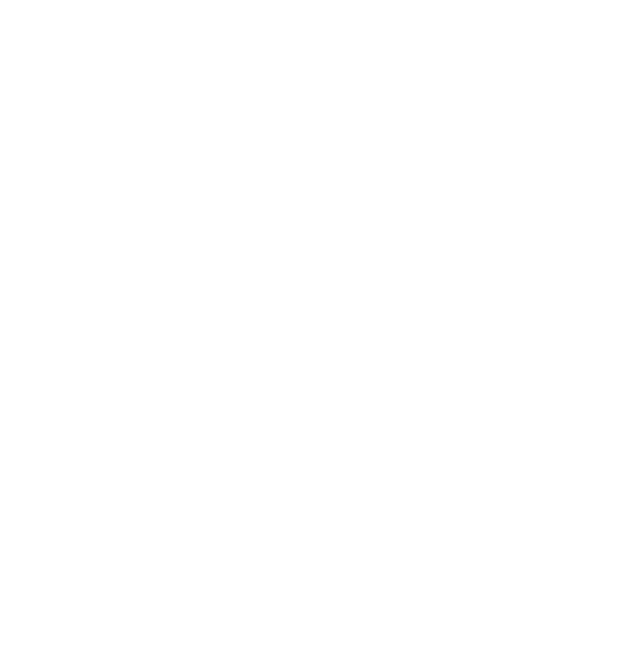
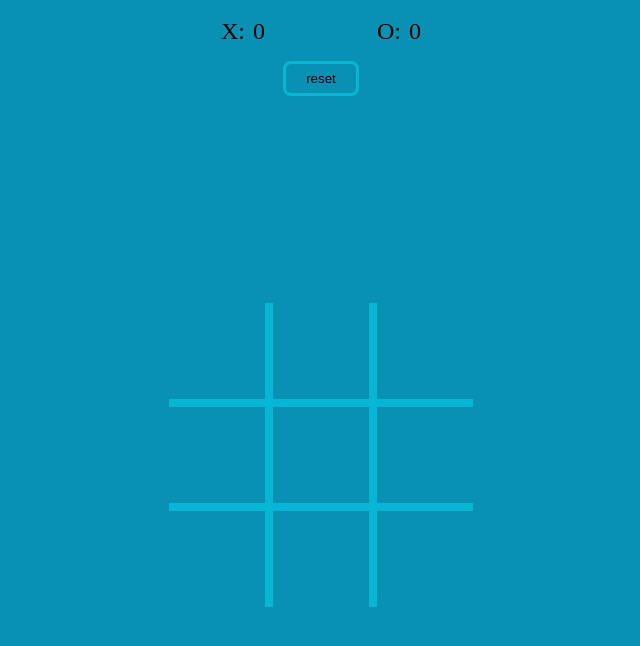
Before and after one commit to drososdros/the-odin-project, a plain HTML site: page tic-tac-toe/index.html in a window 1280 px wide. Shown: the whole page, without its empty margins (319-959 px from the left). Drawn offline with Linux system fonts and the light colour scheme.

Commit message:
finish the game

```diff
--- /dev/null
+++ b/tic-tac-toe/css/style.css
@@ -0,0 +1,93 @@
+body {
+  height: 100vh;
+  display: grid;
+  grid-template-rows: 1fr 1fr 15fr;
+  align-items: center;
+  background-color: #0891b2;
+  justify-items: center;
+}
+
+.gameboard {
+  justify-self: center;
+  display: grid;
+  grid-template-columns: repeat(3, 1fr);
+  margin: 2px;
+  margin: 2px;
+  gap: .5rem;
+  background-color: #06b6d4;
+
+}
+
+.winner {
+  position: absolute;
+  top: 0;
+  left: 0;
+  width: 100vw;
+  height: 100vh;
+  background-color: inherit;
+  display: flex;
+  justify-content: center;
+  align-items: center;
+  font-size: 7rem;
+
+}
+
+.display-none {
+  display: none;
+}
+
+
+.score {
+  font-size: 1.5rem;
+  width: 100%;
+  display: flex;
+  justify-content: center;
+  gap: 4rem;
+}
+
+.score>span {
+  display: inline-flex;
+  align-items: center;
+  padding: .5rem 1.5rem;
+  gap: .5rem;
+}
+
+.turn {
+  border-bottom: .2rem solid black;
+}
+
+.white {
+  color: white;
+}
+
+.reset {
+
+  justify-self: center;
+  all: revert;
+  background-color: inherit;
+  border: .2rem solid #06b6d4;
+  padding: .5em 1.5em;
+  border-radius: .5rem;
+
+}
+
+.reset:hover {
+  background-color: #06b6d4;
+
+}
+
+
+
+button {
+  font-weight: 900;
+  font-size: 2.5rem;
+  height: 6rem;
+  width: 6rem;
+  border: none;
+  background-color: #0891b2;
+}
+
+
+button:hover {
+  background-color: #0891b2;
+}
--- a/tic-tac-toe/index.html
+++ b/tic-tac-toe/index.html
@@ -5,12 +5,43 @@
 	<meta charset="UTF-8">
 	<meta name="viewport" content="width=device-width, initial-scale=1">
 	<title></title>
-	<!-- <link href="css/style.css" rel="stylesheet"> -->
+	<link href="css/style.css" rel="stylesheet">
 
 </head>
 
 <body>
+	<div class="winner display-none">
+		<p id="message">
+
+		</p>
+
+
+
+	</div>
+	<div class="score">
+		<span>X:<span id="X"></span></span> <span>O:<span id="O"></span></span>
+	</div>
+	<div>
+
+		<button class="reset" type="reset" onclick="game.resetGame()">reset</button>
+	</div>
+
+
+	<div class="gameboard">
+		<!-- <button>X</button> -->
+		<!-- <button></button> -->
+		<!-- <button class="white">O</button> -->
+		<!-- <button></button> -->
+		<!-- <button></button> -->
+		<!-- <button></button> -->
+		<!-- <button></button> -->
+		<!-- <button></button> -->
+		<!-- <button></button> -->
+	</div>
+
 </body>
+
+
 <script src="js/main.js"></script>
 
 </html>
--- a/tic-tac-toe/js/main.js
+++ b/tic-tac-toe/js/main.js
@@ -18,7 +18,9 @@ const getWinner = function (board) {
 };
 const createPlayer = function (name, symbol) {
     let score = 0;
-    const getScore = () => score;
+    const getScore = () => {
+        return score;
+    };
     const increaseScore = () => score++;
     function resetScore() { score = 0; }
     return { name, symbol, increaseScore, getScore, resetScore };
@@ -37,7 +39,12 @@ function createGame() {
     const nextPlayer = () => currentPlayer.symbol === "X" ? currentPlayer = players[1] : currentPlayer = players[0];
     const board = createBoard();
     const getBoard = board.getBoard;
-    const playersScore = { player1: players[0].getScore(), player2: players[1].getScore() };
+    const playersScore = () => {
+        return {
+            player1: players[0].getScore(),
+            player2: players[1].getScore()
+        };
+    };
     function resetGame() {
         board.resetBoard();
         for (const player of players) {
@@ -61,11 +68,11 @@ function createGame() {
             player.increaseScore();
             board.resetBoard();
             currentPlayer = player;
-            return `${player.name} wins!`;
+            return `${player.symbol} wins!`;
         }
         else if (winner.gameOver) {
             board.resetBoard();
-            return "Its a Draw";
+            return "X O Draw";
         }
         else {
             nextPlayer();
@@ -74,8 +81,50 @@ function createGame() {
     };
     return { playRound, getBoard, playersScore, resetGame, changeName };
 }
-function drawDom() {
+function playOnDom() {
+    const game = createGame();
+    const gameBoard = document.querySelector(".gameboard");
+    const winn = document.querySelector(".winner");
+    function resetGame() {
+        game.resetGame();
+        createDom();
+    }
+    winn.addEventListener("click", () => {
+        winn.classList.toggle("display-none");
+    });
+    function createDom() {
+        const playerOne = document.getElementById("X");
+        const playerTwo = document.getElementById("O");
+        playerOne.textContent = game.playersScore().player1.toString();
+        playerTwo.textContent = game.playersScore().player2.toString();
+        gameBoard.innerHTML = "";
+        game.getBoard().map((value, index) => {
+            const elem = document.createElement("button");
+            elem.textContent = value;
+            elem.id = index.toString();
+            if (value === "O") {
+                elem.classList.add("white");
+            }
+            gameBoard.appendChild(elem);
+        });
+    }
+    gameBoard.addEventListener("click", (e) => {
+        const button = e.target;
+        if (button.id !== "") {
+            const winner = game.playRound(parseInt(button.id));
+            if (winner) {
+                const firsChild = winn.firstChild;
+                firsChild.textContent = winner.toString();
+                winn.classList.toggle("display-none");
+            }
+            createDom();
+        }
+    });
+    return { createDom, resetGame };
 }
+const game = playOnDom();
+game.createDom();
+//
 /* this is how the board render
   0 1 2
   3 4 5
```
Also changed, not shown: index.html (+2 -0 lines), tic-tac-toe/ts/src/main.ts (+76 -7 lines).
